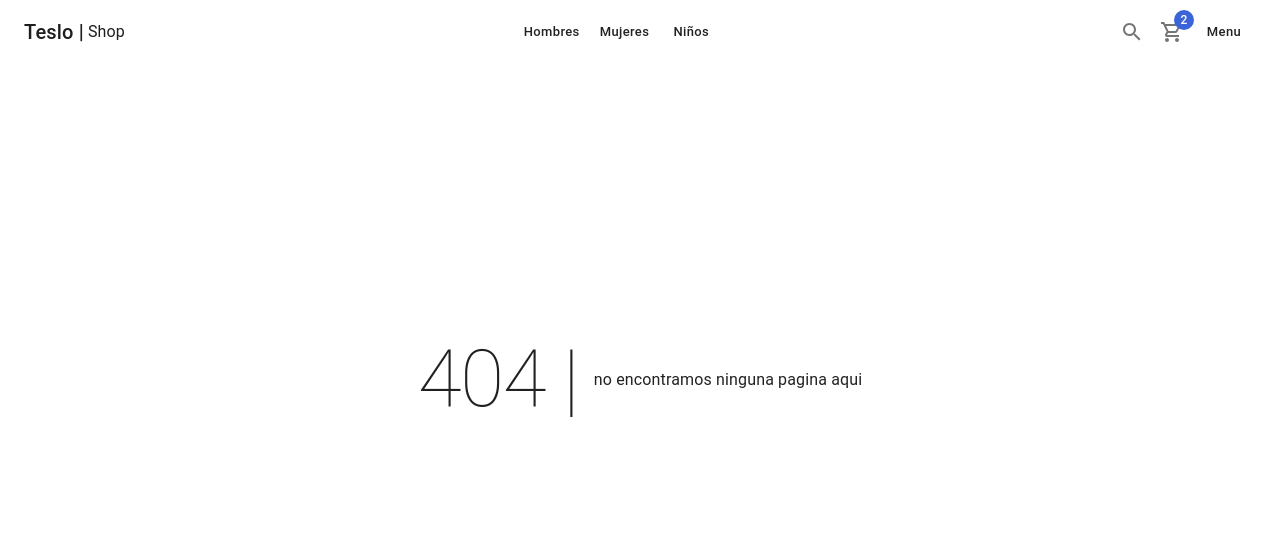
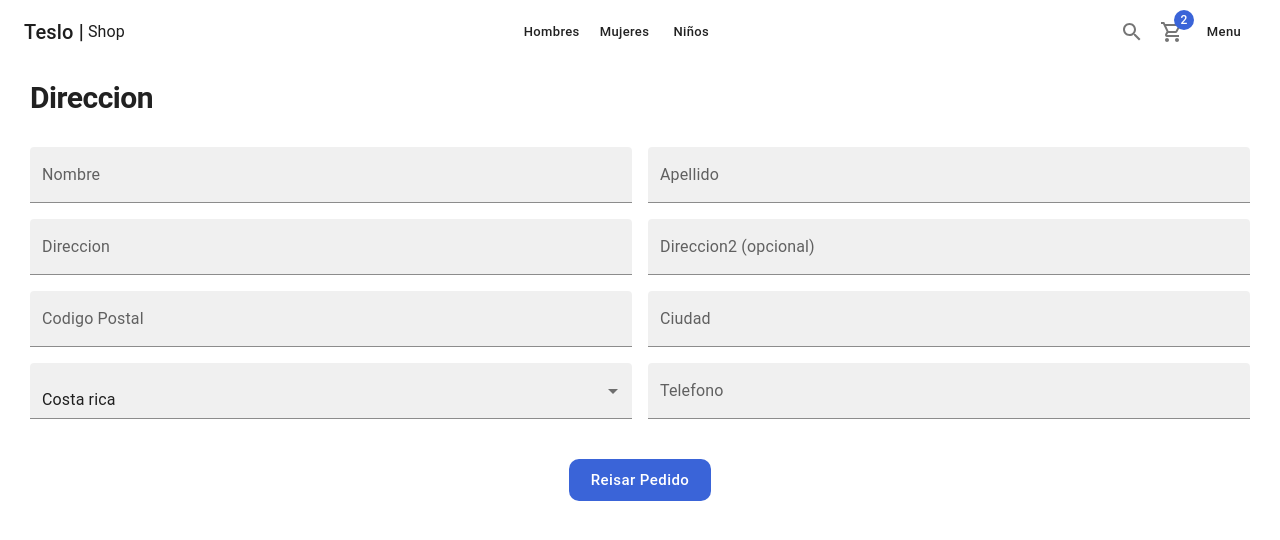
Before and after one commit to GerardoDev25/teslo-shop__Nextjs_curso, a Next.js app: page /checkout/address in a window 1280 px wide. Before the commit this address had no page. Shown: the top 540 px of the page. Built offline with nearby package versions, Linux system fonts and the light colour scheme.

Commit message:
21. Formulario de dirección

```diff
--- /dev/null
+++ b/pages/checkout/address.tsx
@@ -0,0 +1,68 @@
+import { NextPage } from 'next';
+import {
+  Box,
+  Button,
+  FormControl,
+  Grid,
+  MenuItem,
+  Select,
+  TextField,
+  Typography,
+} from '@mui/material';
+import { ShopLayout } from '@/components/layout';
+
+const AddressPage: NextPage = () => {
+  return (
+    <ShopLayout
+      title='direccion'
+      pageDescription='confirmar direccion de destino'
+    >
+      <Typography variant='h1' component={'h1'}>
+        Direccion
+      </Typography>
+      <Grid container spacing={2} sx={{ mt: 2 }}>
+        <Grid item xs={12} sm={6}>
+          <TextField label='Nombre' variant='filled' fullWidth />
+        </Grid>
+        <Grid item xs={12} sm={6}>
+          <TextField label='Apellido' variant='filled' fullWidth />
+        </Grid>
+
+        <Grid item xs={12} sm={6}>
+          <TextField label='Direccion' variant='filled' fullWidth />
+        </Grid>
+        <Grid item xs={12} sm={6}>
+          <TextField label='Direccion2 (opcional)' variant='filled' fullWidth />
+        </Grid>
+
+        <Grid item xs={12} sm={6}>
+          <TextField label='Codigo Postal' variant='filled' fullWidth />
+        </Grid>
+        <Grid item xs={12} sm={6}>
+          <TextField label='Ciudad' variant='filled' fullWidth />
+        </Grid>
+
+        <Grid item xs={12} sm={6}>
+          <FormControl fullWidth>
+            <Select variant='filled' label='Pais' value={1}>
+              <MenuItem value={1}>Costa rica</MenuItem>
+              <MenuItem value={2}>Honduras</MenuItem>
+              <MenuItem value={3}>Mexico</MenuItem>
+              <MenuItem value={4}>El Salvador</MenuItem>
+            </Select>
+          </FormControl>
+        </Grid>
+        <Grid item xs={12} sm={6}>
+          <TextField label='Telefono' variant='filled' fullWidth />
+        </Grid>
+      </Grid>
+      <Box sx={{ mt: 5 }} display='flex' justifyContent={'center'}>
+        <Button color='secondary' className='circular-btn' size='large'>
+          Reisar Pedido
+        </Button>
+      </Box>
+    </ShopLayout>
+  );
+};
+
+export default AddressPage;
```
